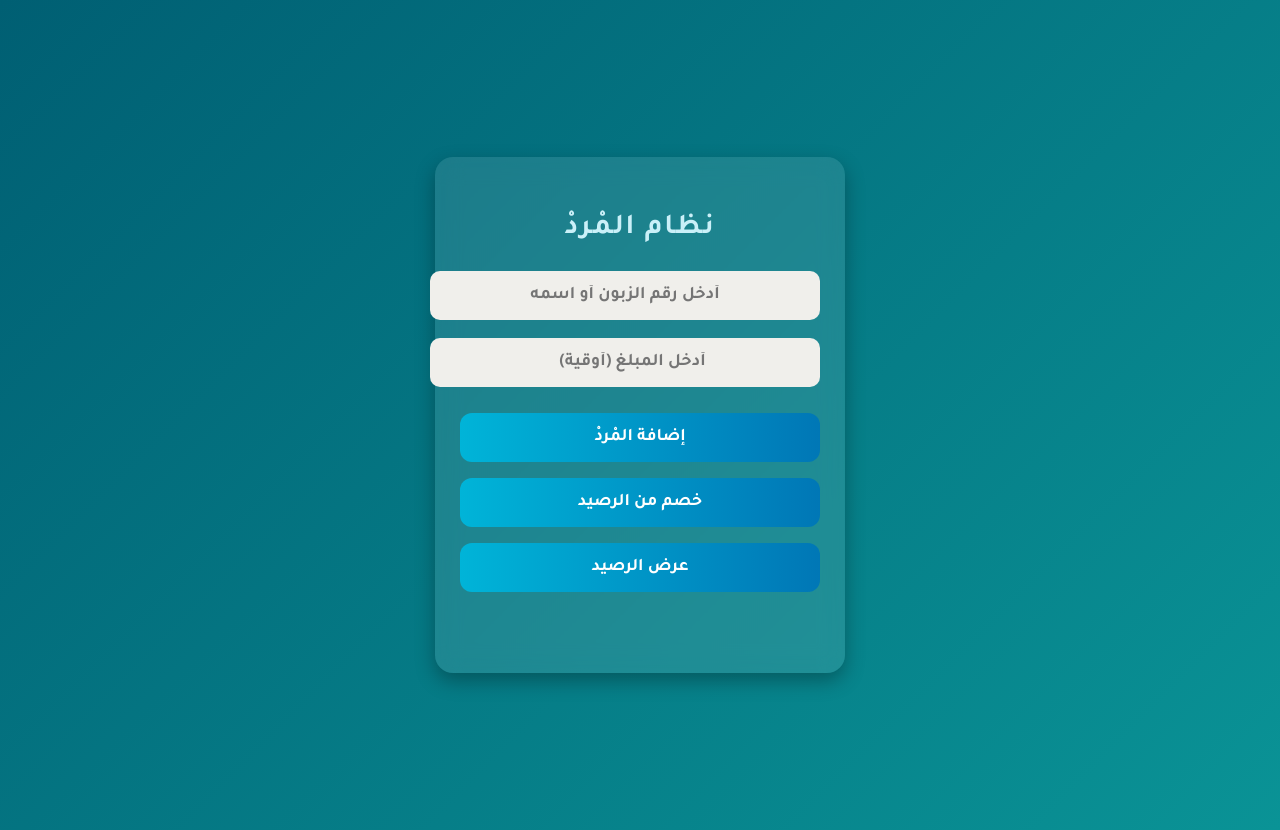
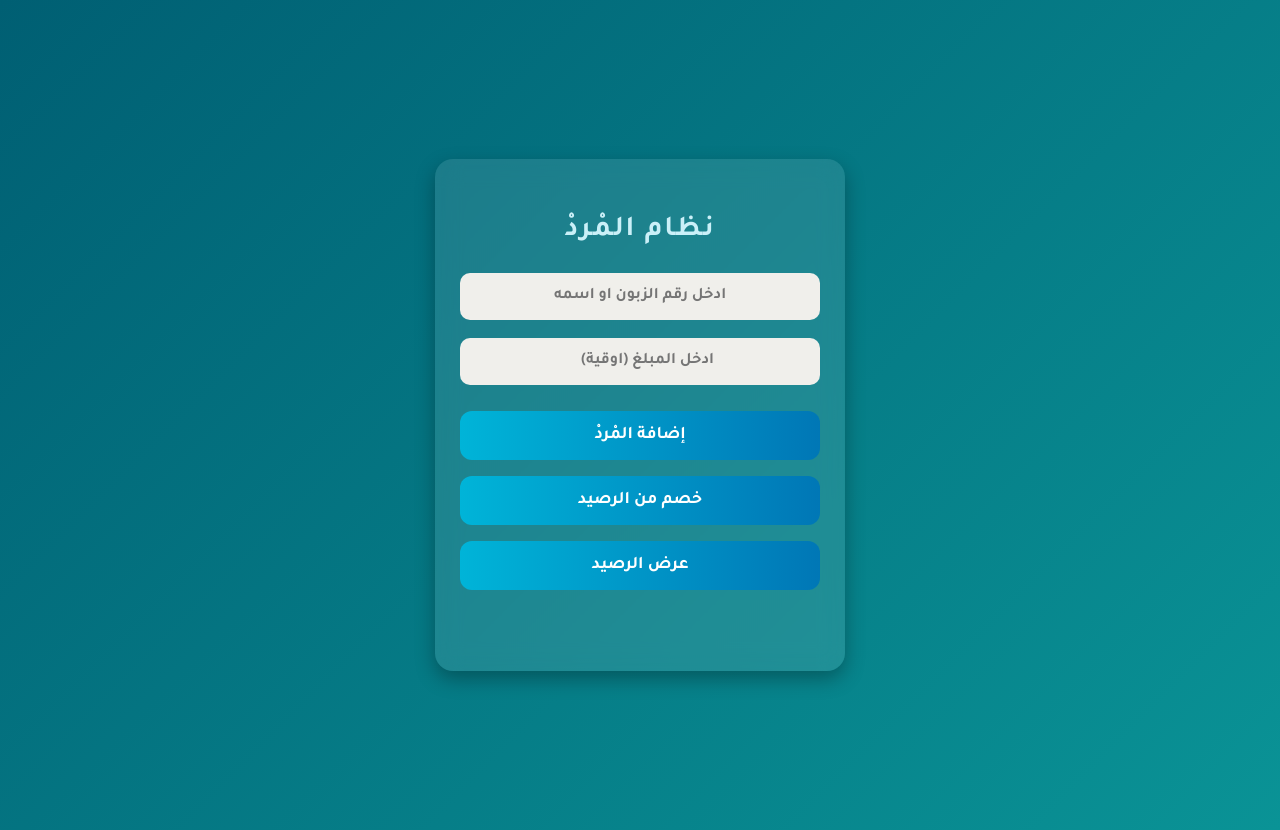
Before and after one commit to Sellahi2000/Cash-pwa, a plain HTML site: page index.html in a window 1280 px wide. Drawn offline with Linux system fonts and the light colour scheme.

Commit message:
Update index.html
Signed-off-by: Sellahi2000 <tahersnp@gmail.com>

```diff
--- a/index.html
+++ b/index.html
@@ -52,7 +52,7 @@
     input[type="text"],
     input[type="number"],
     button {
-      font-family: 'Tajawal', sans-serif; /* الخط نفسه للمدخلات والأزرار */
+      font-family: 'Tajawal', sans-serif;
     }
 
     input[type="text"],
@@ -62,13 +62,14 @@
       margin-bottom: 18px;
       border: none;
       border-radius: 10px;
-      font-size: 1.1rem;
+      font-size: 1rem; /* حجم الخط مناسب ومصغر */
       outline: none;
       transition: box-shadow 0.3s ease;
       color: #023047;
       background-color: #f0efeb;
       text-align: center;
       font-weight: 500;
+      box-sizing: border-box;
     }
 
     input[type="text"]:focus,
@@ -89,6 +90,7 @@
       color: white;
       transition: background 0.25s ease;
       user-select: none;
+      box-sizing: border-box;
     }
     button:hover {
       background: linear-gradient(90deg, #0077b6 0%, #00b4d8 100%);
@@ -101,6 +103,7 @@
       min-height: 1.3em;
       font-weight: 600;
       word-wrap: break-word;
+      text-align: center;
     }
   </style>
 </head>
```
